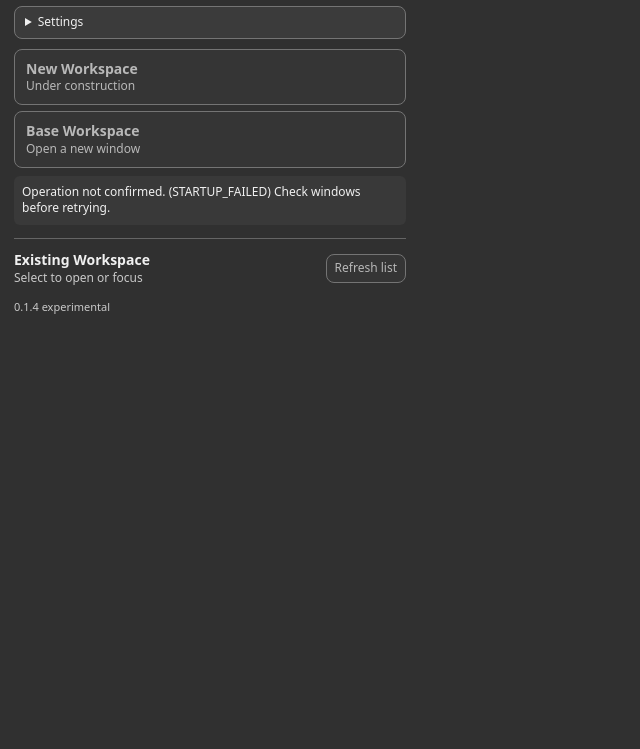
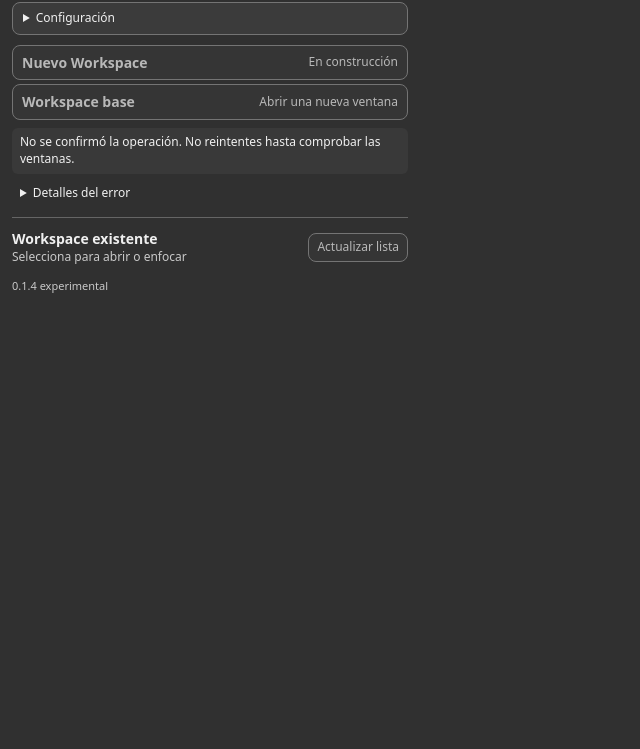
Before and after one commit to MrSimkin/vivaldi-open-new-workspace, a website with bundled scripts: page extension/popup.html in a window 1280 px wide. Shown: the part 51-800 px from the top of the page, without its empty margins (0-640 px from the left). Built offline with nearby package versions, Linux system fonts and the light colour scheme.

Commit message:
feat: integrate 0.1.5 compact popup, Spanish default and dark blue theme

```diff
--- a/extension/popup.css
+++ b/extension/popup.css
@@ -21,9 +21,17 @@
   --hover:#d6e6f5; --hover-border:#527da4; --focus:#1766a5;
   --base:#dceaf7; --base-border:#83a5c5; --line:#acbdcd; --status:#dce5ee;
 }
+:root[data-theme="dark-blue"] {
+  color-scheme: dark;
+  --bg:#202c3b; --fg:#dce5ef; --surface:#2b3a4c; --muted:#bac9da;
+  --border:#66788f; --disabled:#293544; --disabled-fg:#a8b7c9;
+  --hover:#36485d; --hover-border:#8fa5bf; --focus:#b7d4f3;
+  --base:#30435a; --base-border:#7189a4; --line:#53647a; --status:#293849;
+}
 * { box-sizing: border-box; }
-body { margin: 0; width: 420px; max-width: 100vw; background:var(--bg); color:var(--fg); }
-main { padding: 14px; }
+html, body { width: 420px; min-width: 420px; margin: 0; }
+body { background:var(--bg); color:var(--fg); }
+main { padding: 10px 12px; }
 header, .brand, #existing, .setting { display:flex; align-items:center; justify-content:space-between; gap:10px; }
 header { margin-bottom:12px; }
 .brand { justify-content:flex-start; min-width:0; }
@@ -32,7 +40,7 @@ h1 { font-size:16px; margin:0; }
 h2 { font-size:14px; margin:0; }
 select, button { font:inherit; color:inherit; }
 select { border:1px solid var(--border); background:var(--surface); border-radius:6px; padding:4px; }
-button { display:block; width:100%; text-align:left; padding:9px 11px; margin:6px 0; border:1px solid var(--border); border-radius:8px; background:var(--surface); cursor:pointer; overflow-wrap:anywhere; }
+button { display:block; width:100%; text-align:left; padding:7px 9px; margin:4px 0; border:1px solid var(--border); border-radius:8px; background:var(--surface); cursor:pointer; overflow-wrap:anywhere; }
 button span { display:block; font-weight:650; }
 small { display:block; font-size:12px; color:var(--muted); }
 button:disabled { background:var(--disabled); color:var(--disabled-fg); cursor:default; }
@@ -46,9 +54,16 @@ button:focus-visible, select:focus-visible, summary:focus-visible { outline:2px
 .setting { margin-top:8px; }
 section { border-top:1px solid var(--line); margin-top:13px; padding-top:11px; }
 #refresh { width:auto; margin:0; padding:5px 8px; font-size:12px; flex:none; }
-#items { max-height:330px; overflow-y:auto; padding:0 3px 2px 2px; }
-#items button { margin:5px 0; }
+#items { max-height:300px; overflow-y:auto; padding:0 3px 2px 2px; }
+#items button, #new, #base { display:flex; align-items:center; justify-content:space-between; gap:10px; }
+#items button { margin:4px 0; }
+#items button span, #new span, #base span { min-width:0; overflow-wrap:anywhere; }
+#items button small, #new small, #base small { flex:0 1 42%; text-align:right; }
 p { margin:8px 0; overflow-wrap:anywhere; }
 #listStatus:empty, #status:empty { display:none; }
-#status { background:var(--status); padding:8px; border-radius:6px; font-size:12px; }
+#status { background:var(--status); padding:6px 8px; border-radius:6px; font-size:12px; }
+#errorDetails { font-size:12px; padding:3px 8px; }
+#errorDetails summary { cursor:pointer; }
+#errorDetails code { display:block; overflow-wrap:anywhere; margin-top:5px; }
+#errorDetails[hidden] { display:none; }
 #version { color:var(--muted); margin-top:10px; font-size:11px; }
--- a/extension/popup.html
+++ b/extension/popup.html
@@ -2,10 +2,11 @@
 <html lang="es" data-theme="dark-gray"><head><meta charset="utf-8"><meta name="viewport" content="width=device-width,initial-scale=1"><title>Open New Workspace</title><link rel="stylesheet" href="popup.css"><script type="module" src="popup.js"></script></head>
 <body><main>
 <header><div class="brand"><img src="icons/nw-32.png" width="28" height="28" alt=""><h1>Open New Workspace</h1></div><select id="language" aria-label="Language / Idioma"><option value="es">ES</option><option value="en">EN</option></select></header>
-<details id="settings"><summary id="settingsLabel">Configuración</summary><div class="setting"><label for="theme" id="themeLabel">Tema</label><select id="theme"><option value="dark-gray">Gris oscuro</option><option value="light-gray">Gris claro</option><option value="light-blue">Claro azulado</option></select></div></details>
+<details id="settings"><summary id="settingsLabel">Configuración</summary><div class="setting"><label for="theme" id="themeLabel">Tema</label><select id="theme"><option value="dark-gray">Gris oscuro</option><option value="light-gray">Gris claro</option><option value="light-blue">Claro azulado</option><option value="dark-blue">Azul oscuro</option></select></div></details>
 <button id="new" disabled><span id="newLabel"></span><small id="newDetail"></small></button>
 <button id="base"><span id="baseLabel"></span><small id="baseDetail"></small></button>
 <p id="status" role="status"></p>
+<details id="errorDetails" hidden><summary id="errorSummary">Detalles del error</summary><code id="errorCode"></code></details>
 <section id="list" aria-labelledby="existingLabel"><div id="existing"><div><h2 id="existingLabel"></h2><small id="existingDetail"></small></div><button id="refresh"></button></div><p id="listStatus" role="status"></p><div id="items"></div></section>
 <small id="version">0.1.4 experimental</small>
 </main></body></html>
--- a/extension/popup.js
+++ b/extension/popup.js
@@ -2,18 +2,18 @@ import {getLanguage,validateSnapshot,locateWorkspace} from "./workspace-adapter.
 import {loadTheme,saveTheme} from "./preferences.js";
 const $=id=>document.getElementById(id);
 const words={
- es:{settingsLabel:"Configuración",themeLabel:"Tema",themes:["Gris oscuro","Gris claro","Claro azulado"],newLabel:"Nuevo Workspace",newDetail:"En construcción",baseLabel:"Workspace base",baseDetail:"Abrir una nueva ventana",existingLabel:"Workspace existente",existingDetail:"Selecciona para abrir o enfocar",refresh:"Actualizar lista",loading:"Consultando Vivaldi…",empty:"No hay Workspaces personalizados.",bridge:"Puente ONW no disponible o respuesta inválida. Consulta la guía.",focus:"Enfocar ventana",open:"Abrir en nueva ventana",unknown:"Estado no confirmado",working:"Operación en curso…",done:"Operación confirmada.",normal:"Ventana normal abierta; verifica el espacio base.",extra:"Se abrió una ventana adicional; no se cerrará automáticamente.",failed:"No se confirmó la operación.",pending:"No reintentes hasta comprobar las ventanas."},
- en:{settingsLabel:"Settings",themeLabel:"Theme",themes:["Dark gray","Light gray","Light blue"],newLabel:"New Workspace",newDetail:"Under construction",baseLabel:"Base Workspace",baseDetail:"Open a new window",existingLabel:"Existing Workspace",existingDetail:"Select to open or focus",refresh:"Refresh list",loading:"Reading Vivaldi…",empty:"No custom Workspaces.",bridge:"ONW bridge unavailable or invalid response. See guide.",focus:"Focus window",open:"Open in new window",unknown:"State unconfirmed",working:"Operation in progress…",done:"Operation confirmed.",normal:"Normal window opened; verify base workspace.",extra:"An additional window opened; it will not be closed automatically.",failed:"Operation not confirmed.",pending:"Check windows before retrying."}
+ es:{settingsLabel:"Configuración",themeLabel:"Tema",themes:["Gris oscuro","Gris claro","Claro azulado","Azul oscuro"],errorSummary:"Detalles del error",newLabel:"Nuevo Workspace",newDetail:"En construcción",baseLabel:"Workspace base",baseDetail:"Abrir una nueva ventana",existingLabel:"Workspace existente",existingDetail:"Selecciona para abrir o enfocar",refresh:"Actualizar lista",loading:"Consultando Vivaldi…",empty:"No hay Workspaces personalizados.",bridge:"Puente ONW no disponible o respuesta inválida. Consulta la guía.",focus:"Enfocar ventana",open:"Abrir en nueva ventana",unknown:"Estado no confirmado",working:"Operación en curso…",done:"Operación confirmada.",normal:"Ventana normal abierta; verifica el espacio base.",extra:"Ventana adicional abierta; no se cerrará automáticamente.",failed:"No se confirmó la operación.",pending:"No reintentes hasta comprobar las ventanas."},
+ en:{settingsLabel:"Settings",themeLabel:"Theme",themes:["Dark gray","Light gray","Light blue","Dark blue"],errorSummary:"Error details",newLabel:"New Workspace",newDetail:"Under construction",baseLabel:"Base Workspace",baseDetail:"Open a new window",existingLabel:"Existing Workspace",existingDetail:"Select to open or focus",refresh:"Refresh list",loading:"Reading Vivaldi…",empty:"No custom Workspaces.",bridge:"ONW bridge unavailable or invalid response. See guide.",focus:"Focus window",open:"Open in new window",unknown:"State unconfirmed",working:"Operation in progress…",done:"Operation confirmed.",normal:"Normal window opened; verify base workspace.",extra:"Extra window opened; it will not close automatically.",failed:"Operation not confirmed.",pending:"Check windows before retrying."}
 };
 let saved;try{saved=localStorage.getItem("onw-language");}catch(_){}
 let theme;try{theme=loadTheme(localStorage);}catch(_){theme=loadTheme(null);}
-let lang=getLanguage(saved,navigator.language),source=null,data=null,error="",loading=false,busy=false,result=null;
+let lang=getLanguage(saved),source=null,data=null,error="",loading=false,busy=false,result=null;
 const t=k=>words[lang][k]||k;
 function render(){
  document.documentElement.lang=lang;$("language").value=lang;
  document.documentElement.dataset.theme=theme;$("theme").value=theme;
  for(const [i,option] of [...$("theme").options].entries())option.textContent=words[lang].themes[i];
- for(const id of ["settingsLabel","themeLabel","newLabel","newDetail","baseLabel","baseDetail","existingLabel","existingDetail","refresh"])$(id).textContent=t(id);
+ for(const id of ["settingsLabel","themeLabel","newLabel","newDetail","baseLabel","baseDetail","existingLabel","existingDetail","refresh","errorSummary"])$(id).textContent=t(id);
  $("base").disabled=busy||!source;$("refresh").disabled=busy||loading||!source;
  $("listStatus").textContent=loading?t("loading"):error?t("bridge")+" ("+error+")":data?.workspaces.length===0?t("empty"):"";
  $("items").replaceChildren();
@@ -24,7 +24,11 @@ function render(){
    b.append(name,detail);b.disabled=busy||loading||!plan||plan.kind==="open"&&(data.canSelect!==true||data.workspaces.filter(x=>x.name.trim()===w.name.trim()).length!==1);
    b.addEventListener("click",()=>act("OPEN",w.id));$("items").append(b);
  }
- $("status").textContent=busy?t("working"):result?.state==="done"?(result.kind==="normal-window"?t("normal"):t("done"))+(result.extraWindow?" "+t("extra"):""):result?.state==="error"?t("failed")+" ("+result.code+") "+(result.extraWindow?t("extra")+" ":"")+t("pending"):result?.state==="running"?t("pending"):"";
+ $("status").textContent=busy?t("working"):result?.state==="done"?(result.kind==="normal-window"?t("normal"):t("done"))+(result.extraWindow?" "+t("extra"):""):result?.state==="error"?t("failed")+" "+(result.extraWindow?t("extra")+" ":"")+t("pending"):result?.state==="running"?t("pending"):"";
+ const code=!busy&&result?.state==="error"?String(result.code||"NO_RESPONSE"):"";
+ const details=$("errorDetails");
+ if($("errorCode").textContent!==code)details.open=false;
+ $("errorCode").textContent=code;details.hidden=!code;
 }
 async function list(){
  if(loading||busy||!source)return;loading=true;error="";data=null;render();
--- a/extension/preferences.js
+++ b/extension/preferences.js
@@ -1,4 +1,4 @@
-export const THEMES = Object.freeze(["dark-gray","light-gray","light-blue"]);
+export const THEMES = Object.freeze(["dark-gray","light-gray","light-blue","dark-blue"]);
 export const DEFAULT_THEME = "dark-gray";
 export function getTheme(value) {
   return THEMES.includes(value) ? value : DEFAULT_THEME;
--- a/extension/workspace-adapter.js
+++ b/extension/workspace-adapter.js
@@ -3,8 +3,8 @@ export const PROTOCOL = 3;
 export const validWindow = n => Number.isSafeInteger(n) && n > 0;
 export const validWorkspace = n => (Number.isSafeInteger(n) && n >= 0) || (typeof n === "string" && n.length > 0 && n.length <= 128);
 
-export function getLanguage(saved, browserLanguage = "en") {
-  return saved === "es" || saved === "en" ? saved : /^es(?:-|$)/i.test(browserLanguage) ? "es" : "en";
+export function getLanguage(saved) {
+  return saved === "es" || saved === "en" ? saved : "es";
 }
 
 export function validateSnapshot(data) {
```
Also changed, not shown: tests/manifest.test.mjs (+1 -1 lines), tests/ux-015.test.mjs (added, +31 -0 lines), tests/workspace-adapter.test.mjs (+1 -1 lines).
